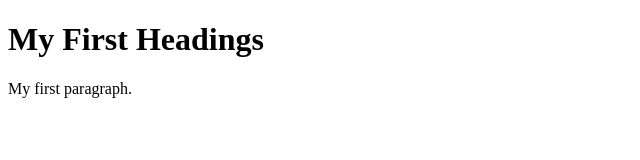
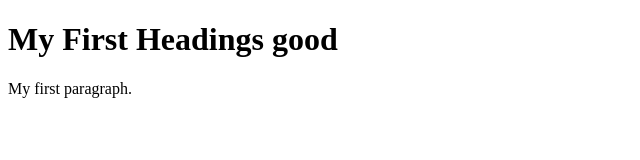
Before and after one commit to nadiajlassifrigui/first, a plain HTML site: page index.html in a window 1280 px wide. Shown: the whole page, without its empty margins (0-640 px from the left). Drawn offline with Linux system fonts and the light colour scheme.

Commit message:
commit from vs

```diff
--- a/index.html
+++ b/index.html
@@ -2,7 +2,7 @@
 <html>
 <body>
 
-<h1>My First Headings</h1>
+<h1>My First Headings good</h1>
 <p>My first paragraph.</p>
 
 </body>
```
